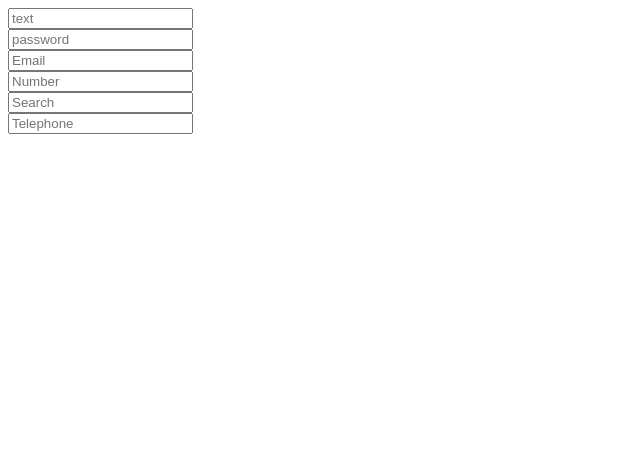
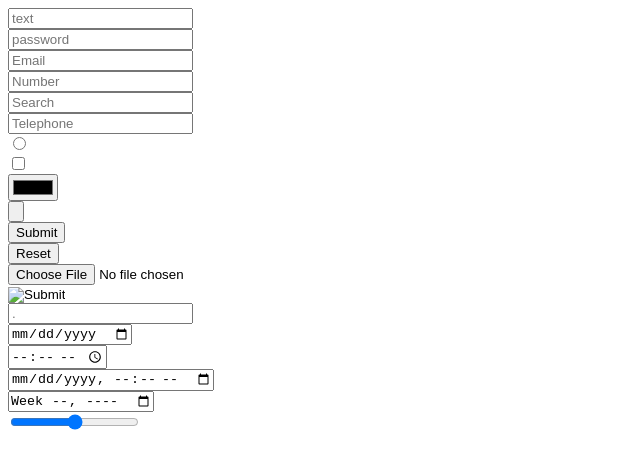
Before and after one commit to DilankaRW/Mini-Tasks, a plain HTML site: page Buttons/4/index.html in a window 1280 px wide. Shown: the whole page, without its empty margins (0-640 px from the left). Drawn offline with Linux system fonts and the light colour scheme.

Commit message:
Update Commit

```diff
--- a/Buttons/4/index.html
+++ b/Buttons/4/index.html
@@ -24,5 +24,47 @@
     <div>
         <input type="tel" placeholder="Telephone">
     </div>
+    <div>
+        <input type="radio" placeholder="i">
+    </div>
+    <div>
+        <input type="checkbox" placeholder="i">
+    </div>
+    <div>
+        <input type="color" placeholder="color">
+    </div>
+    <div>
+        <input type="button" placeholder="Button">
+    </div>
+    <div>
+        <input type="submit">
+    </div>
+    <div>
+        <input type="reset">
+    </div>
+    <div>
+        <input type="file" placeholder=".">
+    </div>
+    <div>
+        <input type="image" placeholder=".">
+    </div>
+    <div>
+        <input type="url" placeholder=".">
+    </div>
+    <div>
+        <input type="date" placeholder=".">
+    </div>
+    <div>
+        <input type="time" placeholder=".">
+    </div>
+    <div>
+        <input type="datetime-local" placeholder=".">
+    </div>
+    <div>
+        <input type="week" placeholder=".">
+    </div>
+    <div>
+        <input type="range" placeholder=".">
+    </div>
 </body>
 </html>
```
